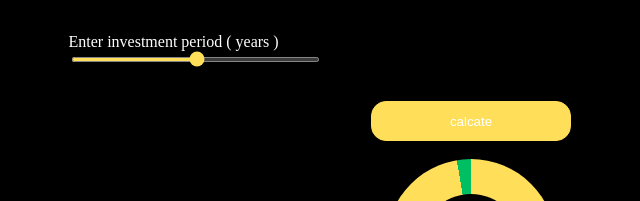
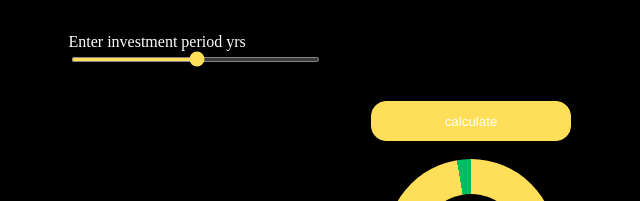
Before and after one commit to microintel/vision, a plain HTML site: page index.html in a window 1280 px wide. Shown: the part 243-444 px from the top of the page, 169-809 px from the left. Drawn offline with Linux system fonts and the light colour scheme.

Commit message:
Update index.html

```diff
--- a/index.html
+++ b/index.html
@@ -26,7 +26,7 @@
 <br><br>
 <div class="inp">
   <div class="ra">
-    <p>Enter Expected Anual Return ( % )</p>
+    <p>Enter Expected Anual Return %</p>
    <input max="99" min="5" oninput="exar(this.value)" id="ar" max="1000000" min="100" type="range">
   </div>
   <div class="num">
@@ -36,7 +36,7 @@
 <br><br>
 <div class="inp">
   <div class="ra">
-    <p>Enter investment period ( years )</p>
+    <p>Enter investment period yrs</p>
    <input oninput="iy(this.value)" min="1" max="70" id="ip" type="range">
   </div>
   <div class="num">
@@ -48,7 +48,7 @@
 <br>
 
 <center>
-<button onclick="xxx()">calcate</button>
+<button onclick="xxx()">calculate</button>
 </center>
 <br>
 <center>
```
